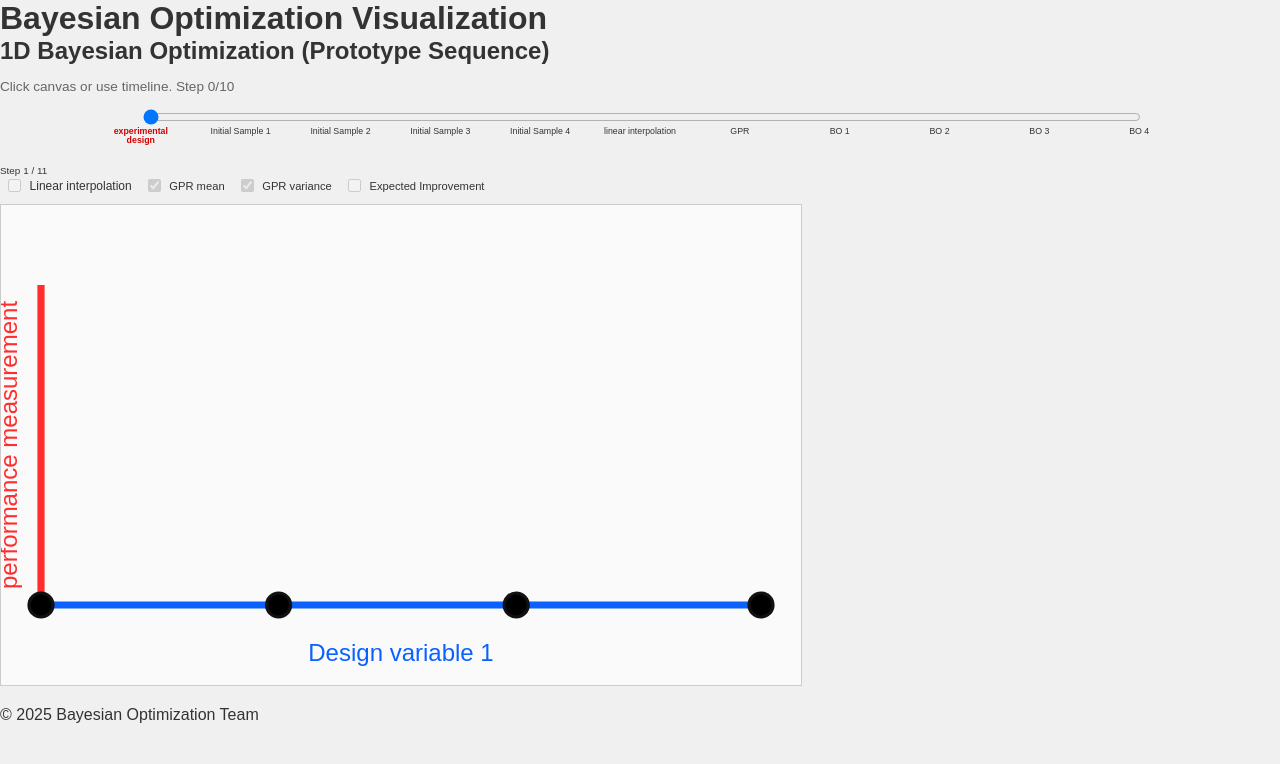
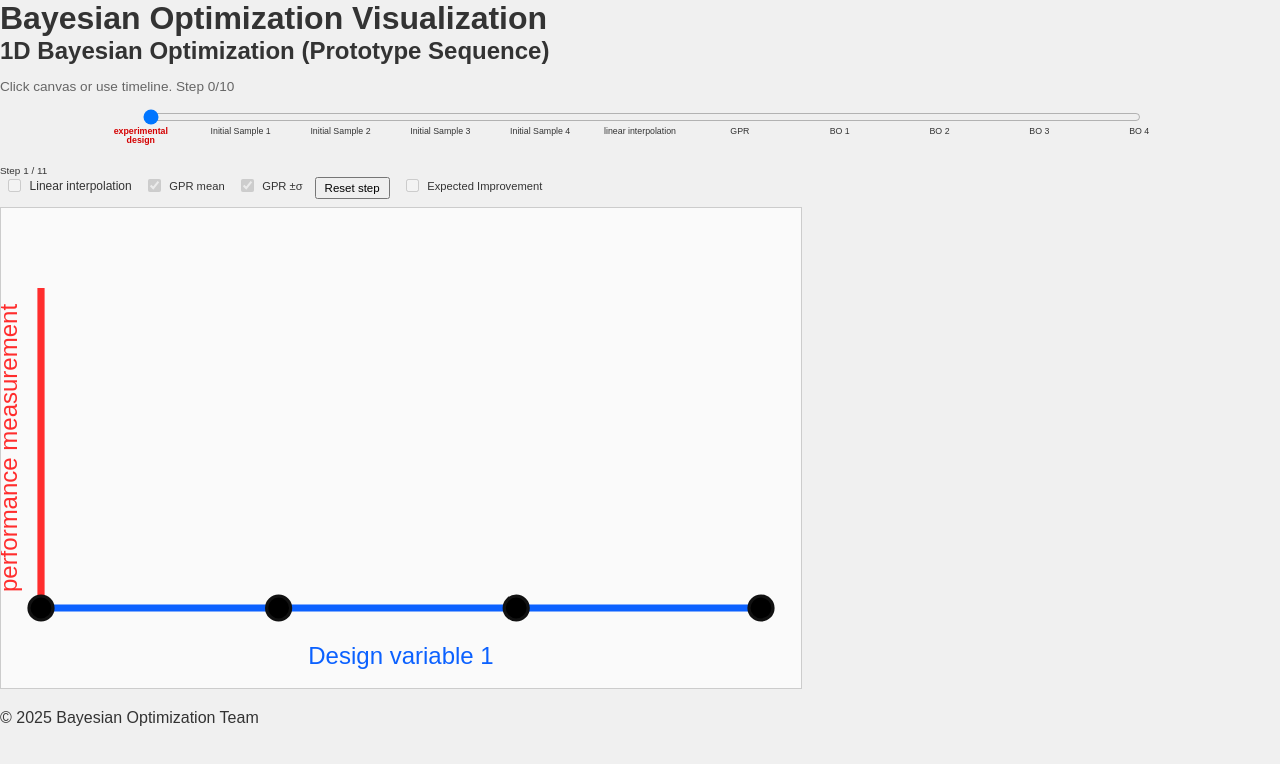
Before and after one commit to dmrobe001/bayes-opt-visualization, a React (Vite) app: page / in a window 1280 px wide. Shown: the top 764 px of the page. Built offline with nearby package versions, Linux system fonts and the light colour scheme.

Commit message:
feat(ui): add 'Reset step' button to restore default visibility for current step

```diff
--- a/src/pages/OneDScene/OneDScene.tsx
+++ b/src/pages/OneDScene/OneDScene.tsx
@@ -130,6 +130,20 @@ const OneDScene: React.FC = () => {
             setShowInterpolation(e.target.checked);
         };
 
+        // Reset current step UI to defaults (revert user overrides)
+        const resetStep = useCallback(() => {
+            userToggledRef.current = false;
+            // Interpolation defaults by step
+            if (currentStep < 5) setShowInterpolation(false);
+            else if (currentStep === 5) setShowInterpolation(true);
+            else setShowInterpolation(false);
+            // GPR visibility defaults
+            setShowGPRMean(currentStep >= 6);
+            setShowGPRVar(currentStep >= 6);
+            // EI default is off
+            setShowEI(false);
+        }, [currentStep]);
+
         const interpCurve = useMemo(() => {
             if (!showInterpolation || currentStep < 5 || sortedPoints.length < 2) return null;
         const grid: number[] = Array.from({ length: 101 }, (_, i) => i / 100);
@@ -258,8 +272,16 @@ const OneDScene: React.FC = () => {
                                                         onChange={e => { e.stopPropagation(); setShowGPRVar(e.target.checked); }}
                                                         disabled={currentStep < 6}
                                                     />
-                                                    GPR variance
+                                                    GPR ±σ
                                                 </label>
+                                                <button
+                                                    onClick={e => { e.stopPropagation(); resetStep(); }}
+                                                    onMouseDown={e => e.stopPropagation()}
+                                                    style={{ marginLeft: '0.75rem', fontSize: '0.72rem', padding: '0.2rem 0.5rem', cursor: 'pointer' }}
+                                                    title="Revert user changes and restore defaults for this step"
+                                                >
+                                                    Reset step
+                                                </button>
                                                         <label
                                                             onClick={e => e.stopPropagation()}
                                                             onMouseDown={e => e.stopPropagation()}
```
